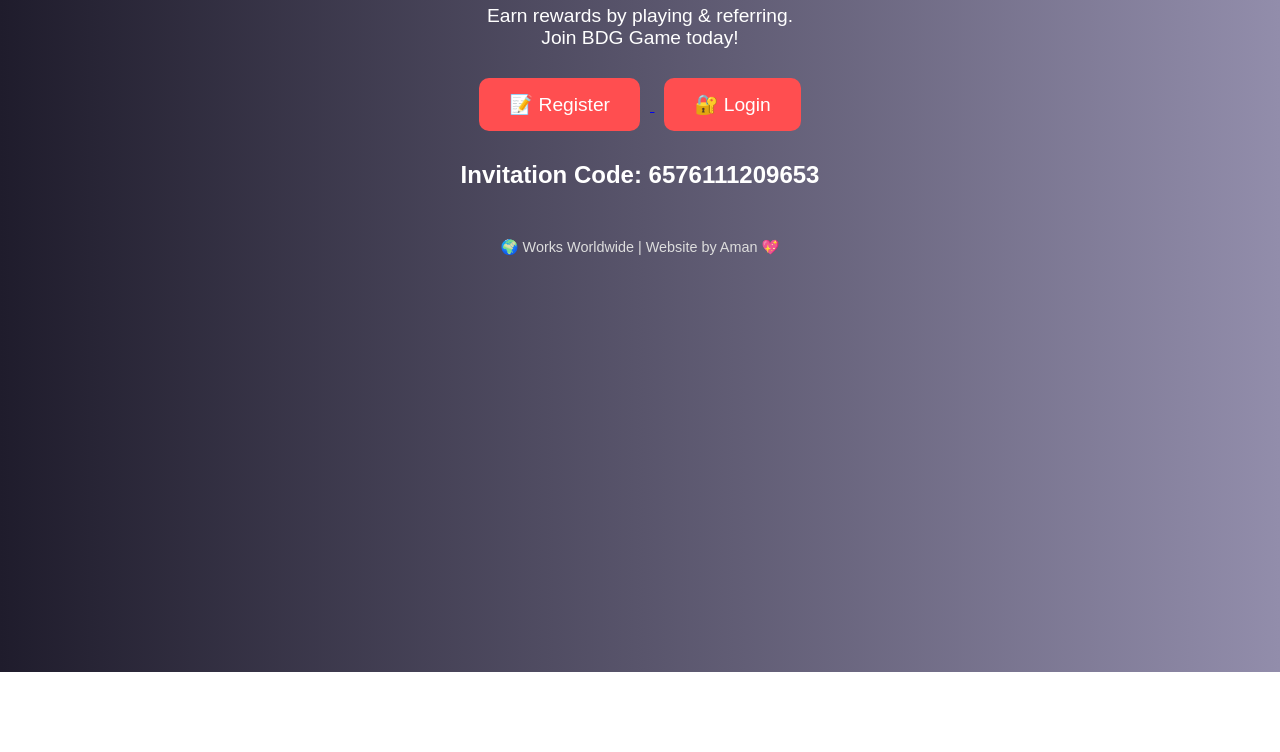
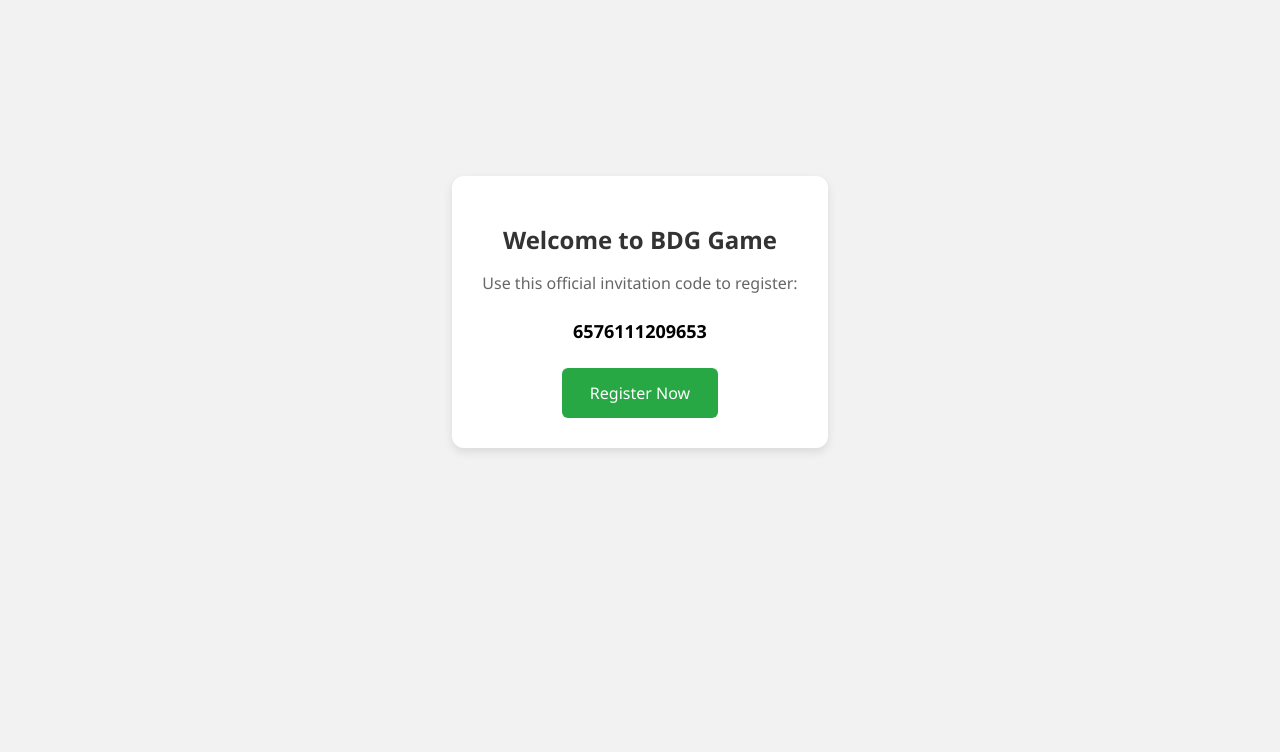
Before and after one commit to bdggamesy7/Bdg-register, a plain HTML site: page index.html in a window 1280 px wide. Shown: the part 128-880 px from the top of the page. Before the commit the page ends 800 px from the top, so only its background shows below. Drawn offline with Linux system fonts and the light colour scheme.

Commit message:
Add files via upload

```diff
--- a/index.html
+++ b/index.html
@@ -1,66 +1,70 @@
-
 <!DOCTYPE html>
 <html lang="en">
 <head>
-  <meta charset="UTF-8" />
-  <meta name="viewport" content="width=device-width, initial-scale=1.0"/>
-  <title>BDG Game Register</title>
+  <meta charset="UTF-8">
+  <meta name="viewport" content="width=device-width, initial-scale=1.0">
+
+  <title>Join BDG Game | Official Referral Link</title>
+  <meta name="description" content="Join BDG Game now using invitation code 6576111209653. Secure and verified registration link for new users.">
+  <meta name="keywords" content="BDG Game, Register, Referral Code, Invitation, bdg-top, bdg link, BDG game join">
+  <meta name="author" content="bdggamesy7">
+  <meta name="robots" content="index, follow">
+
   <style>
     body {
+      font-family: 'Segoe UI', sans-serif;
+      background: #f2f2f2;
       margin: 0;
-      font-family: Arial, sans-serif;
-      background: linear-gradient(to right, #1f1c2c, #928dab);
-      color: white;
+      padding: 40px 20px;
+      display: flex;
+      justify-content: center;
+      align-items: center;
+      height: 100vh;
+    }
+    .container {
+      background: #fff;
+      padding: 30px;
+      border-radius: 12px;
+      box-shadow: 0 4px 10px rgba(0,0,0,0.1);
       text-align: center;
-      padding: 40px 20px;
+      max-width: 400px;
     }
     h1 {
-      font-size: 2.5em;
-      margin-bottom: 10px;
+      font-size: 24px;
+      margin-bottom: 15px;
+      color: #333;
     }
     p {
-      font-size: 1.2em;
+      font-size: 16px;
+      margin-bottom: 25px;
+      color: #666;
     }
-    .button {
-      background-color: #ff4e50;
+    a.button {
+      display: inline-block;
+      background-color: #28a745;
       color: white;
-      padding: 15px 30px;
-      font-size: 1.2em;
-      border: none;
-      border-radius: 10px;
-      margin: 10px;
-      cursor: pointer;
-      transition: 0.3s;
+      padding: 14px 28px;
+      text-decoration: none;
+      border-radius: 6px;
+      font-size: 16px;
+      transition: background-color 0.3s;
     }
-    .button:hover {
-      background-color: #fc913a;
+    a.button:hover {
+      background-color: #218838;
     }
     .code {
-      font-size: 1.5em;
-      margin-top: 20px;
       font-weight: bold;
-    }
-    footer {
-      margin-top: 50px;
-      font-size: 0.9em;
-      color: #ddd;
+      font-size: 18px;
+      color: #000;
     }
   </style>
 </head>
 <body>
-  <h1>🎮 BDG Game Register</h1>
-  <p>Earn rewards by playing & referring. <br>Join BDG Game today!</p>
-
-  <a href="https://www.bdggame3.com/#/register?invitationCode=6576111209653" target="_blank">
-    <button class="button">📝 Register</button>
-  </a>
-
-  <a href="https://www.bdggame3.com/#/login" target="_blank">
-    <button class="button">🔐 Login</button>
-  </a>
-
-  <div class="code">Invitation Code: <span>6576111209653</span></div>
-
-  <footer>🌍 Works Worldwide | Website by Aman 💖</footer>
+  <div class="container">
+    <h1>Welcome to BDG Game</h1>
+    <p>Use this official invitation code to register:</p>
+    <p class="code">6576111209653</p>
+    <a class="button" href="https://bdg-top.com/#/register?invitationCode=6576111209653" target="_blank">Register Now</a>
+  </div>
 </body>
 </html>
```
